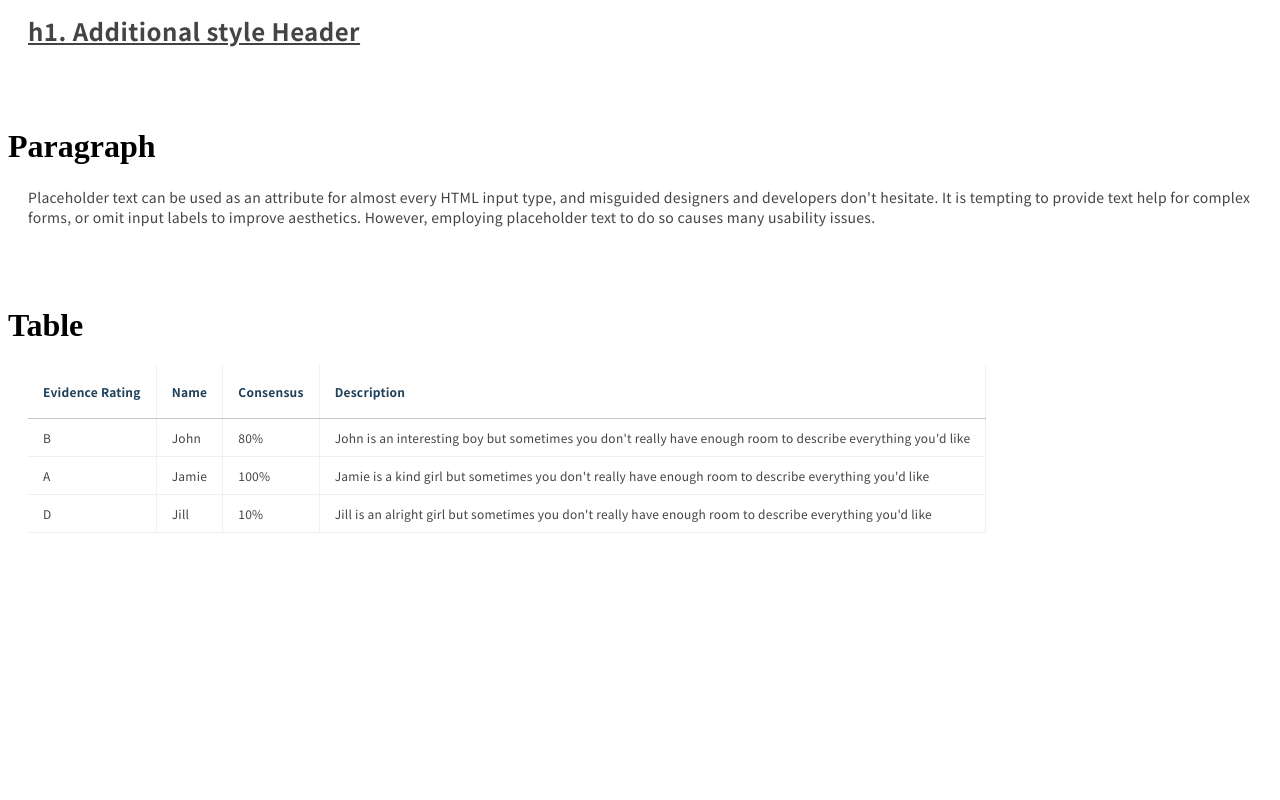
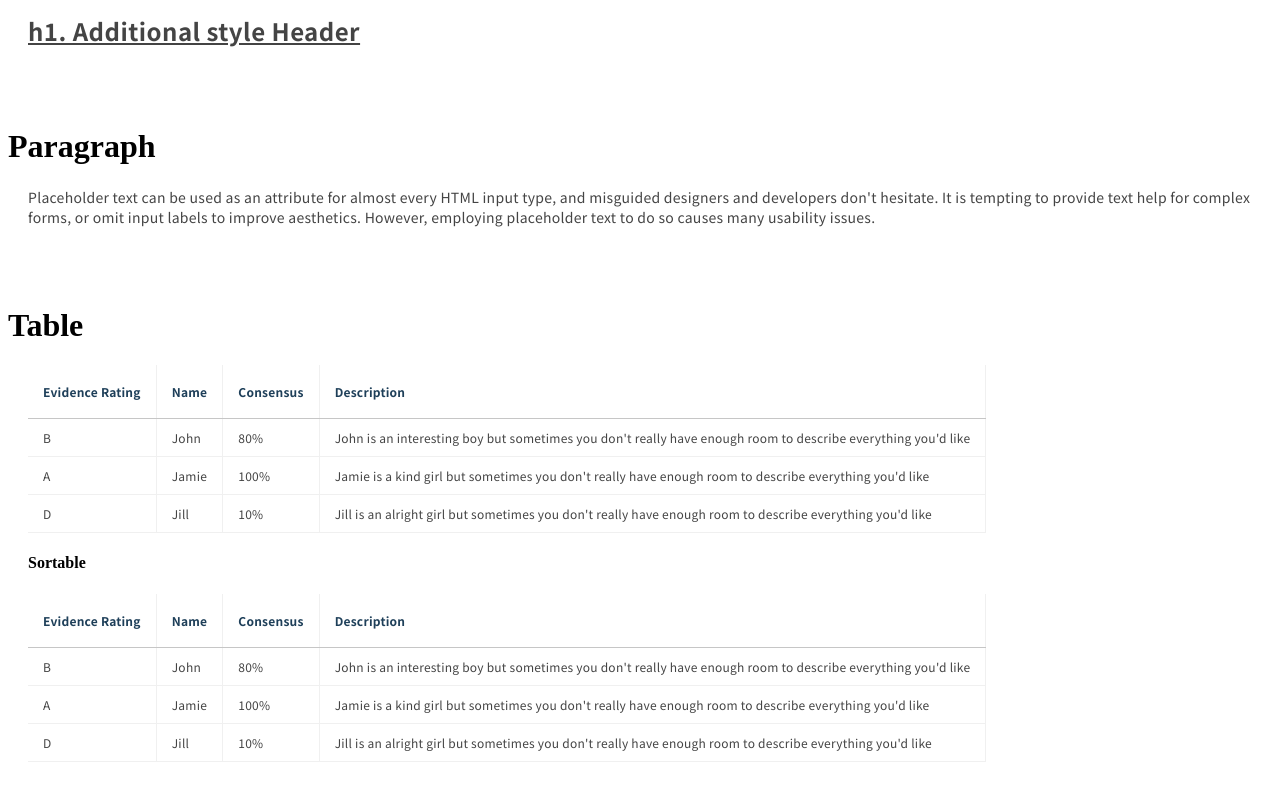
Before and after one commit to usagi-f/react-components, a Next.js app: page / in a window 1280 px wide. Shown: the part 1853-2653 px from the top of the page. Before the commit the page ends 2466 px from the top, so only its background shows below. Built offline with nearby package versions, Linux system fonts and the light colour scheme.

Commit message:
update supports callback in HeaderCell

```diff
--- a/pages/index.js
+++ b/pages/index.js
@@ -174,6 +174,37 @@ const Index = () => (
           </Table.Row>
         </Table.Body>
       </Table>
+      <h4>Sortable</h4>
+      <Table>
+        <Table.Header>
+          <Table.Row>
+            <Table.HeaderCell onClick={() => alert('test')}>Evidence Rating</Table.HeaderCell>
+            <Table.HeaderCell onClick={() => alert('test')}>Name</Table.HeaderCell>
+            <Table.HeaderCell onClick={() => alert('test')}>Consensus</Table.HeaderCell>
+            <Table.HeaderCell onClick={() => alert('test')}>Description</Table.HeaderCell>
+          </Table.Row>
+        </Table.Header>
+        <Table.Body>
+          <Table.Row>
+            <Table.Cell>B</Table.Cell>
+            <Table.Cell>John</Table.Cell>
+            <Table.Cell>80%</Table.Cell>
+            <Table.Cell>John is an interesting boy but sometimes you don't really have enough room to describe everything you'd like</Table.Cell>
+          </Table.Row>
+          <Table.Row>
+            <Table.Cell>A</Table.Cell>
+            <Table.Cell>Jamie</Table.Cell>
+            <Table.Cell>100%</Table.Cell>
+            <Table.Cell>Jamie is a kind girl but sometimes you don't really have enough room to describe everything you'd like</Table.Cell>
+          </Table.Row>
+          <Table.Row>
+            <Table.Cell>D</Table.Cell>
+            <Table.Cell>Jill</Table.Cell>
+            <Table.Cell>10%</Table.Cell>
+            <Table.Cell>Jill is an alright girl but sometimes you don't really have enough room to describe everything you'd like</Table.Cell>
+          </Table.Row>
+        </Table.Body>
+      </Table>
     </section>
   </Fragment>
 )
--- a/src/Table/index.js
+++ b/src/Table/index.js
@@ -6,9 +6,11 @@ const getAttribute = (props, tag) => ({
   className: cx({
     baseStyle: true,
     [tag]: tag !== (undefined || ''),
+    sortable: props.onClick && tag === 'th',
   }),
   additionalStyle: props.style || {},
   content: props.content || props.children,
+  onClick: props.onClick || {},
 })
 
 const Table = props => {
@@ -63,6 +65,7 @@ Table.HeaderCell = props => {
       <th
         className={attribute.className}
         style={attribute.additionalStyle}
+        onClick={attribute.onClick}
       >
         {attribute.content}
       </th>
--- a/src/Table/styles.js
+++ b/src/Table/styles.js
@@ -26,6 +26,14 @@ export default css`
   border-bottom-color: ${variable.color.gray40};
   border-right-color: ${variable.color.gray20};
   text-align: left;
+
+  &.sortable {
+    cursor: pointer;
+
+    &:hover {
+      background-color: ${variable.color.gray20};
+    }
+  }
 }
 .td {
   padding: 10px 15px;
```
